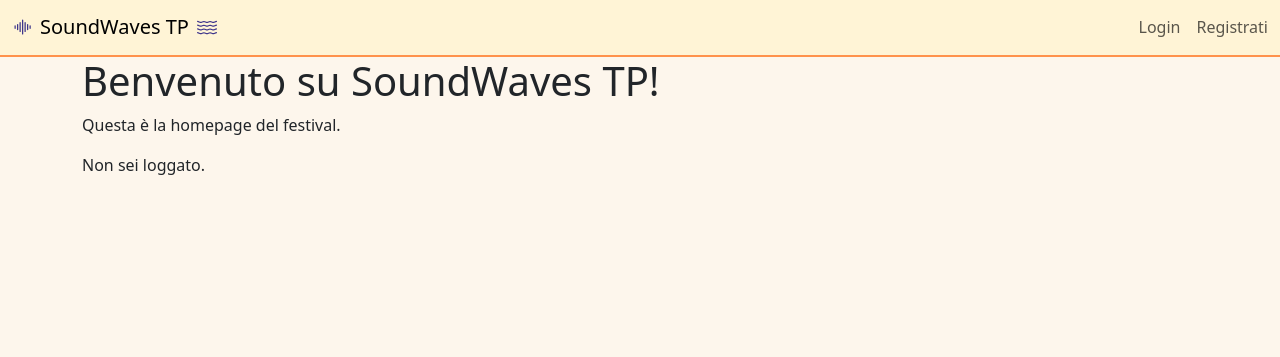
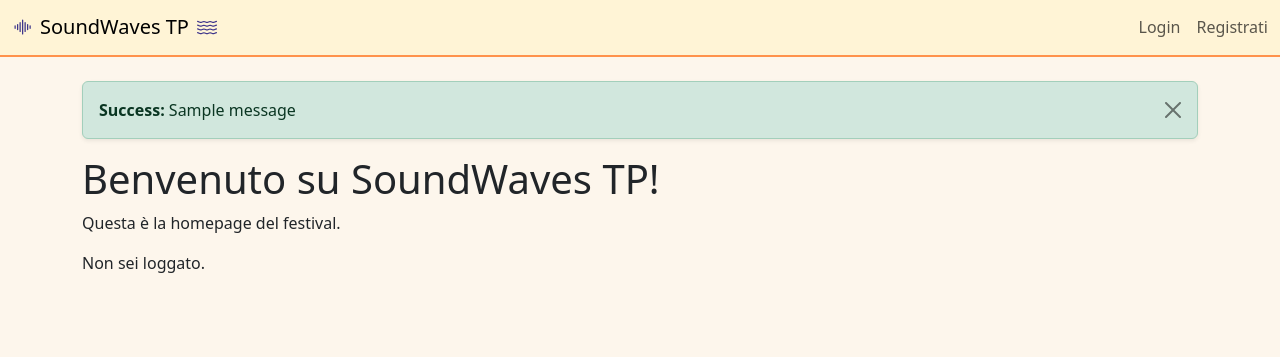
Before and after one commit to Flaviog03/flask-progetto-IAW, a Flask app: page / in a window 1280 px wide. Shown: the part 1-358 px from the top of the page. Run offline with Flask 3, Linux system fonts and the light colour scheme; one stand-in notice (Sample message) is shown.

Commit message:
Feat: aggiunta gestione dei messaggi flash nel template base

```diff
--- a/templates/base.html
+++ b/templates/base.html
@@ -9,6 +9,19 @@
     <body>
         {% include "partials/navbar.html" %}
 
+        <div class="container mt-4">
+        {% with messages = get_flashed_messages(with_categories=true) %}
+            {% if messages %}
+            {% for category, message in messages %}
+                <div class="alert alert-{{ category }} alert-dismissible fade show shadow-sm" role="alert">
+                <strong class="text-capitalize">{{ category }}:</strong> {{ message }}
+                <button type="button" class="btn-close" data-bs-dismiss="alert" aria-label="Close"></button>
+                </div>
+            {% endfor %}
+            {% endif %}
+        {% endwith %}
+        </div>
+
         <main>
         {% block content %}
         {% endblock %}
```
